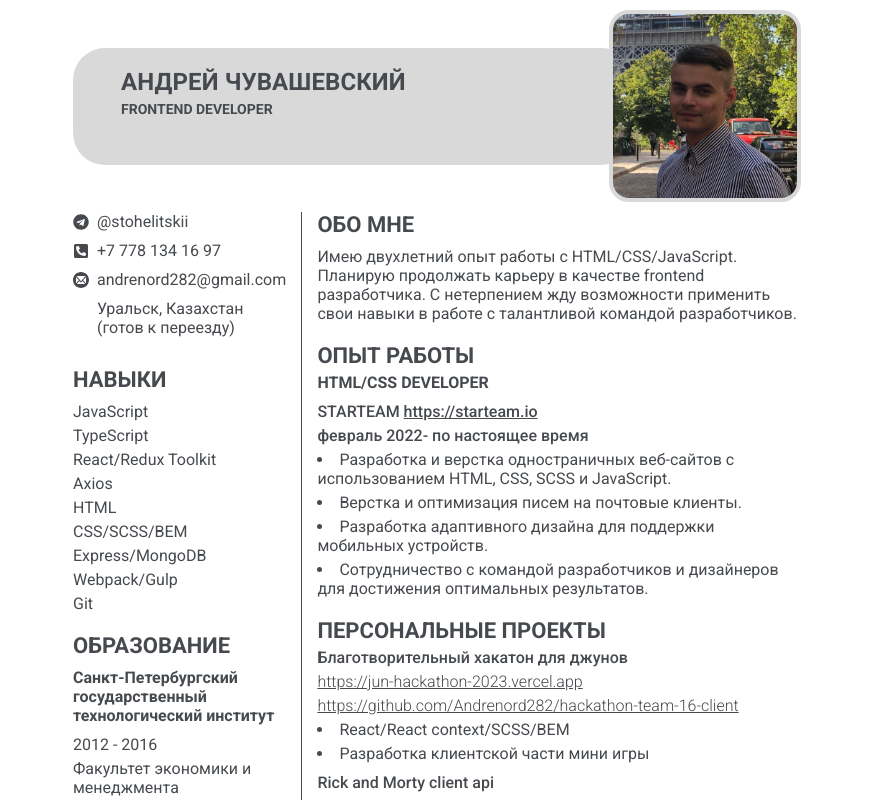
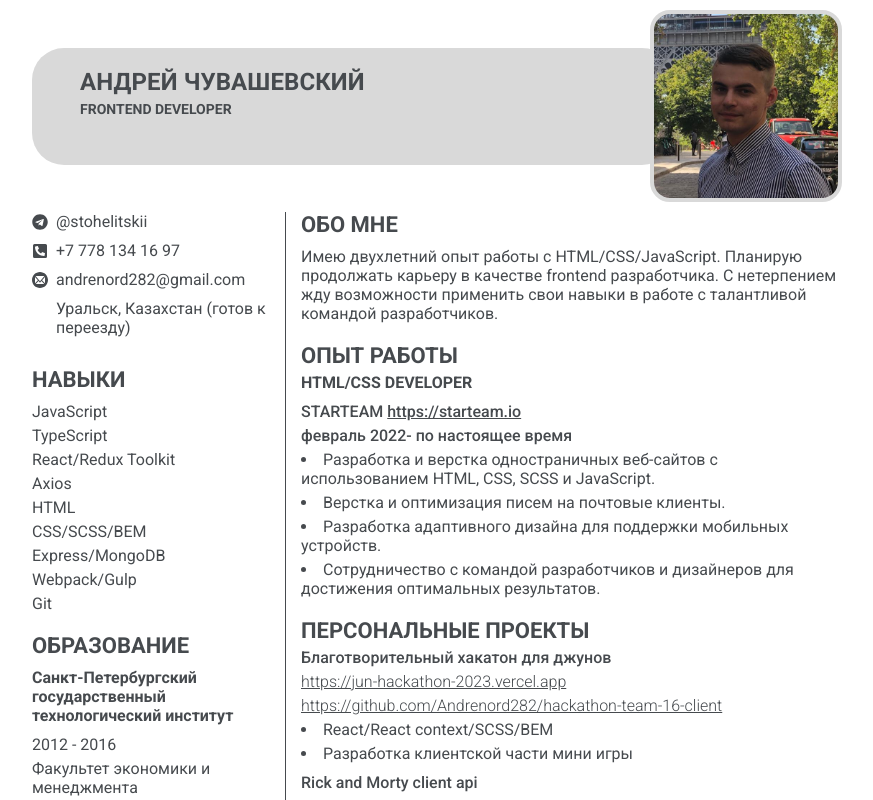
Before and after one commit to Andrenord282/my-cv, a React app: page / in a window 1280 px wide. Shown: the top 800 px of the page, without its empty margins (203-1076 px from the left). Built offline with nearby package versions, Linux system fonts and the light colour scheme; some icons are missing.

Commit message:
правка в стили

```diff
--- a/src/widgets/CV/style/CV.scss
+++ b/src/widgets/CV/style/CV.scss
@@ -16,7 +16,7 @@
 
 .cv__container {
     width: 100%;
-    max-width: 768px;
+    max-width: 850px;
     padding: 0 20px;
     margin: 0 auto;
 }
```
